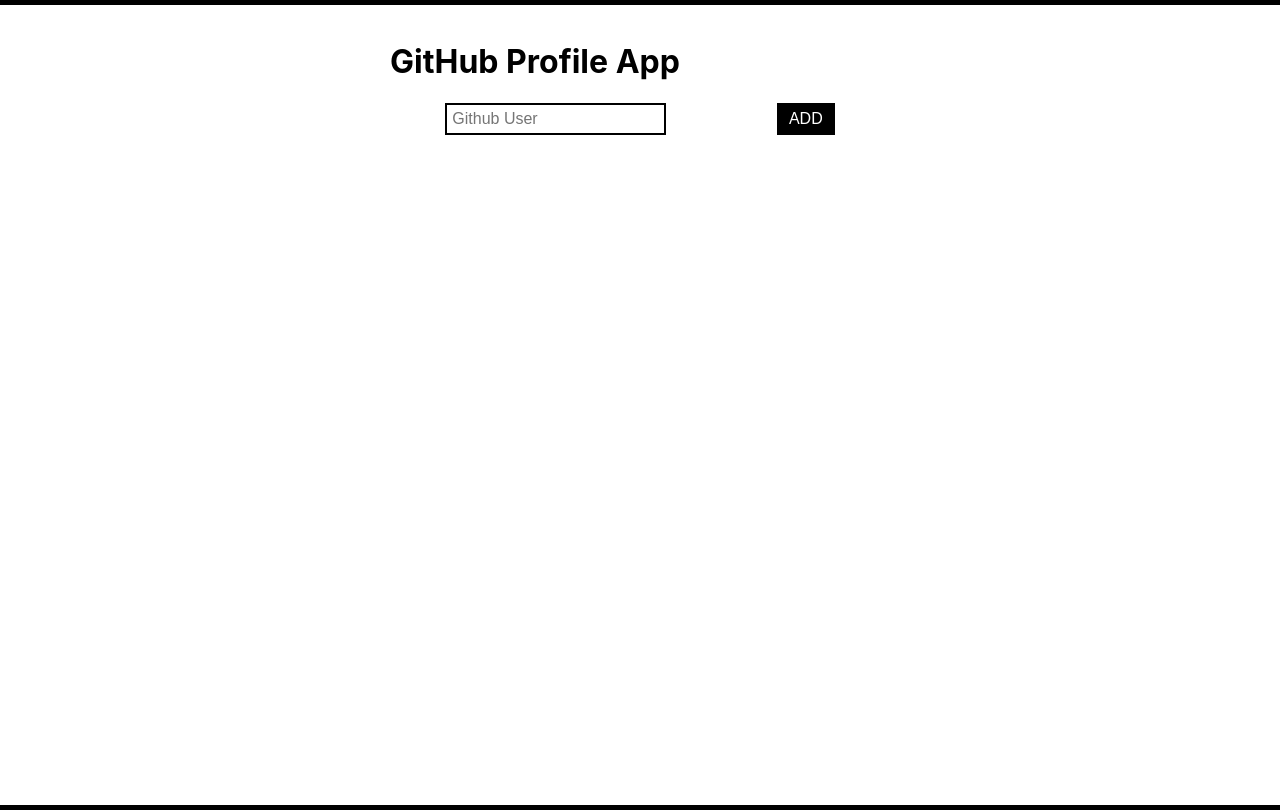
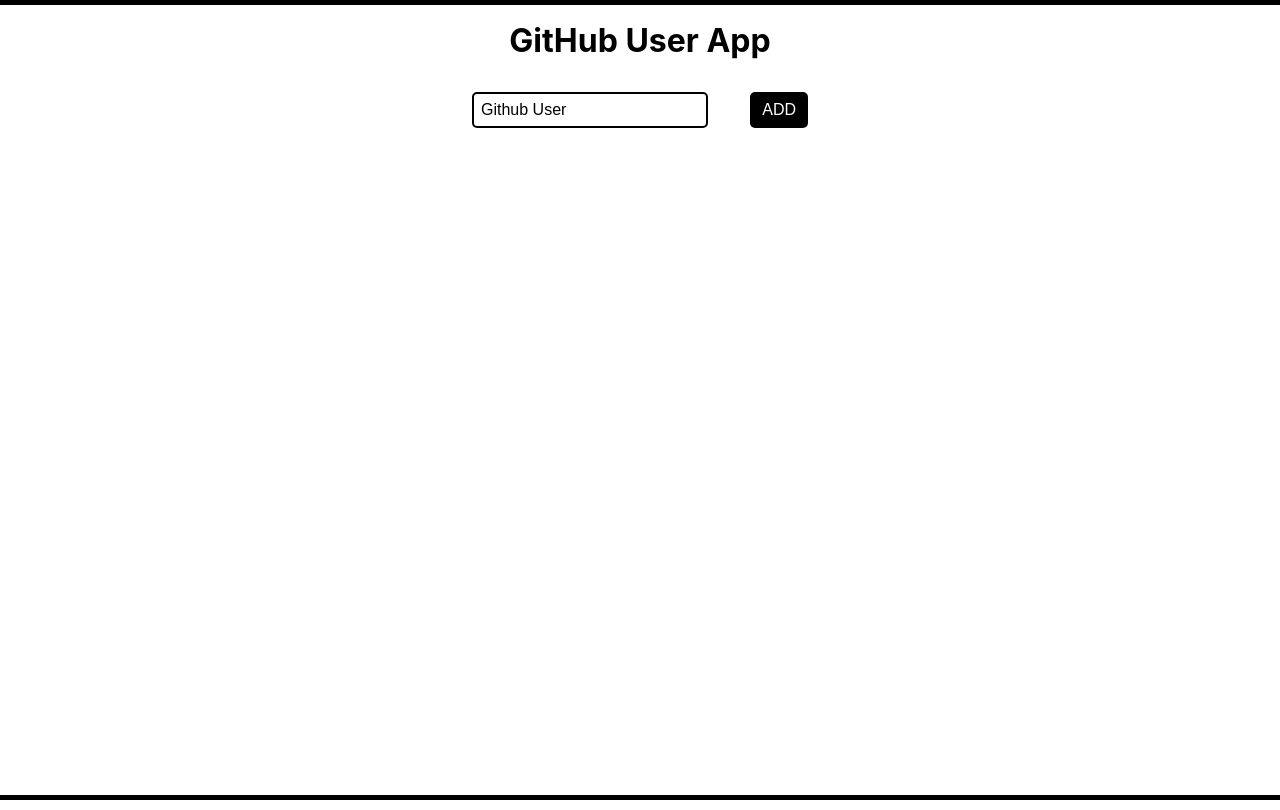
Before and after one commit to PraveenPal4232/github-profile-app, a React (Create React App) app: page / in a window 1280 px wide. Built offline with nearby package versions, Linux system fonts and the light colour scheme.

Commit message:
added styles

```diff
--- a/src/App.css
+++ b/src/App.css
@@ -1,32 +1,79 @@
 @import url("https://fonts.googleapis.com/css2?family=Roboto+Slab:wght@400;700&display=swap");
-
+* {
+  margin: 0px;
+  padding: 0px;
+  box-sizing: border-box;
+}
+a {
+  color: #000000;
+  text-decoration: none;
+}
 html {
   font-family: "Roboto Slab", serif;
   min-height: 100vh;
   border-top: 5px solid #000000;
   border-bottom: 5px solid #000000;
 }
+.text-center {
+  text-align: center;
+}
 main {
-  max-width: 500px;
+  max-width: 400px;
   margin: auto;
   padding: 1em;
 }
 form {
   display: flex;
-  justify-content: space-around;
+  justify-content: space-between;
+  padding: 2em 1em;
 }
 input {
   border: 2px solid #000000;
-  padding: 5px;
+  padding: 7px;
   font-size: 16px;
   outline: none;
   color: #000000;
+  border-radius: 5px;
 }
-Search Results Web results ::placeholder {
+::placeholder {
   color: #000000;
+}
+input[type="text"] {
+  width: calc(100% - 100px);
 }
 input[type="submit"] {
   background-color: #000000;
   color: #ffffff;
   padding: 5px 10px;
+  cursor: pointer;
 }
+input[type="submit"]:hover {
+  background-color: rgba(0, 0, 0, 0.8);
+}
+.github-profile {
+  padding: 1em;
+  display: flex;
+  border-radius: 5px;
+  border: 1px solid #ffffff;
+}
+.github-profile:hover {
+  border-color: #000000;
+  -webkit-box-shadow: 0 10px 20px rgba(0, 0, 0, 0.2),
+    0 8px 6px rgba(0, 0, 0, 0.15);
+  -moz-box-shadow: 0 10px 20px rgba(0, 0, 0, 0.2), 0 8px 6px rgba(0, 0, 0, 0.15);
+  -ms-box-shadow: 0 10px 20px rgba(0, 0, 0, 0.2), 0 8px 6px rgba(0, 0, 0, 0.15);
+  -o-box-shadow: 0 10px 20px rgba(0, 0, 0, 0.2), 0 8px 6px rgba(0, 0, 0, 0.15);
+  box-shadow: 0 10px 20px rgba(0, 0, 0, 0.2), 0 8px 6px rgba(0, 0, 0, 0.15);
+}
+.user-img {
+  max-width: 150px;
+  padding-right: 2em;
+}
+img {
+  width: 100%;
+  border-radius: 5px;
+}
+.name,
+.location {
+  padding-bottom: 5px;
+}
--- a/src/App.js
+++ b/src/App.js
@@ -42,10 +42,16 @@
     const user = this.props;
     return (
       <div className="github-profile">
-        <img src={user.avatar_url} alt="" />
+        <div className="user-img">
+          <img src={user.avatar_url} alt="" />
+        </div>
         <div className="info">
-          <div className="name">{user.name}</div>
-          <div className="company">{user.company}</div>
+          <h2 className="name">{user.name}</h2>
+          <p className="company">{user.company}</p>
+          <p className="location">{user.location}</p>
+          <p className="bio">
+            <a href={user.blog}>{user.blog}</a>
+          </p>
         </div>
       </div>
     );
@@ -64,8 +70,8 @@
   render() {
     return (
       <main>
-        <div className="header">
-          <h1>GitHub Profile App</h1>
+        <div className="header text-center">
+          <h1>GitHub User App</h1>
         </div>
         <Form onSubmit={this.addNewUser} />
         <CardList user={this.state.users} />
```
